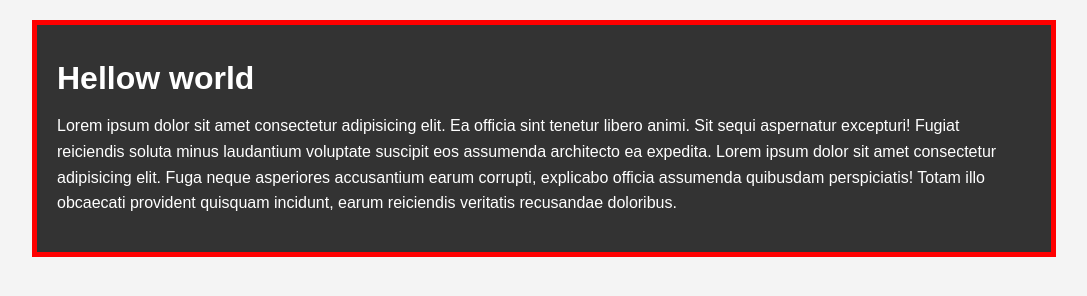
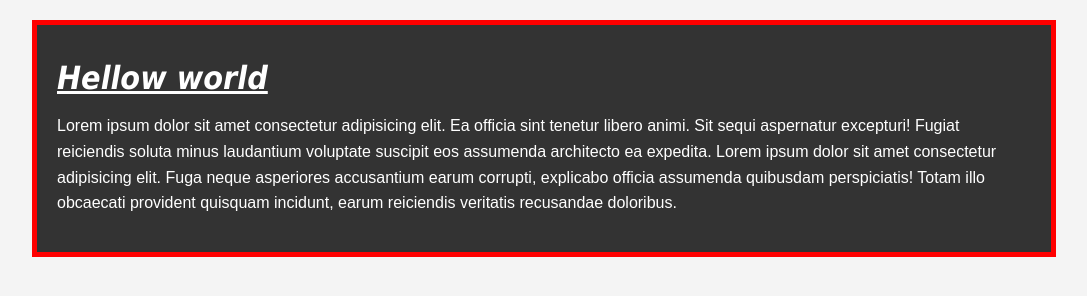
Before and after one commit to sen1991/crashCSS, a plain HTML site: page index.html in a window 1280 px wide. Shown: the whole page, without its empty margins (96-1183 px from the left). Drawn offline with Linux system fonts and the light colour scheme.

Commit message:
box-1 h1 style

```diff
--- a/css/style.css
+++ b/css/style.css
@@ -46,3 +46,10 @@
     margin: 20px 0
 
 }
+
+.box-1 h1{
+    font-family: Tahoma;
+    font-weight: 800;
+    font-style: italic;
+    text-decoration: underline;
+}
```
